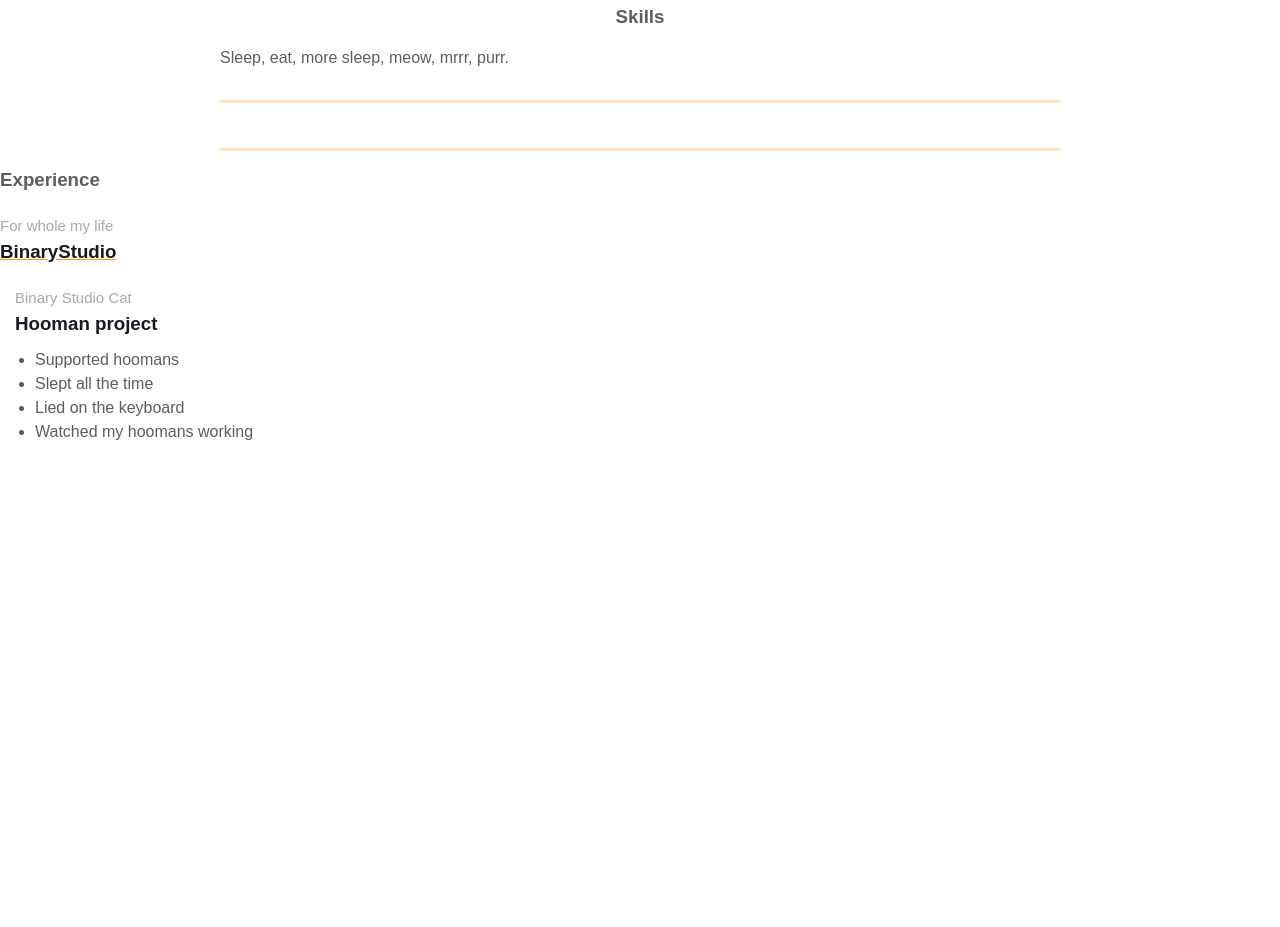
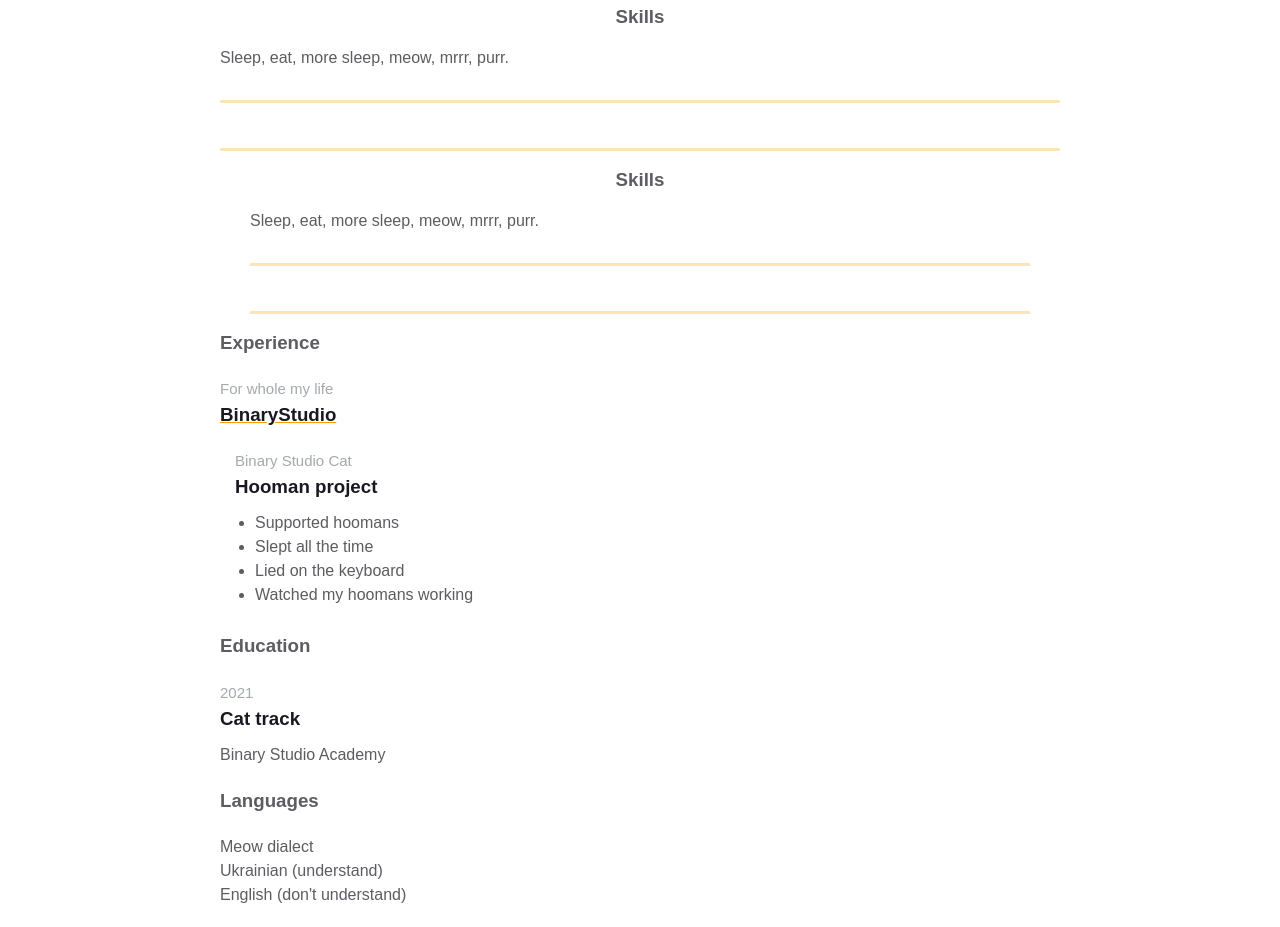
Before and after one commit to Innuska23/homepage, a plain HTML site: page index.html in a window 1280 px wide. Shown: the part 448-1375 px from the top of the page. Before the commit the page ends 917 px from the top, so only its background shows below. Drawn offline with Linux system fonts and the light colour scheme.

Commit message:
Add Additional info

```diff
--- a/index.html
+++ b/index.html
@@ -99,16 +99,38 @@
             <div class="additional-info fv"></div>
           </div>
         </div>
+        <div class="container">
+          <div class="resume__block">
+            <div class="skills">
+              <h3 class="skills__header">Skills</h3>
+              <p class="skills__text">
+                Sleep, eat, more sleep, meow, mrrr, purr.
+              </p>
+            </div>
+          </div>
+        </div>
+        <div class="container">
+          <div class="resume__block">
+            <div class="main-info fh">
+              <div class="experiences"></div>
+
+              <div class="additional-info fv"></div>
+            </div>
+          </div>
         </div>
         <h3 class="experiences__header">Experience</h3>
         <div class="experiences__company">
           <div class="experiences__company-header">
-      <span class="experiences__company-header-durability">For whole my life</span>
+            <span class="experiences__company-header-durability"
+              >For whole my life</span
+            >
             <h3 class="experiences__company-header-name">BinaryStudio</h3>
           </div>
 
           <div class="experiences__company-project">
-      <span class="experiences__company-project-role">Binary Studio Cat</span>
+            <span class="experiences__company-project-role"
+              >Binary Studio Cat</span
+            >
             <h3 class="experiences__company-project-name">Hooman project</h3>
             <ul class="experiences__company-project-responsibilities">
               <li>Supported hoomans</li>
@@ -118,6 +140,33 @@
             </ul>
           </div>
         </div>
+        <div class="additional-info fv">
+          <div class="additional-info__education">
+            <h3 class="additional-info__education-header">Education</h3>
+            <div class="additional-info__education-university">
+              <span class="additional-info__education-university-durability"
+                >2021</span
+              >
+              <h3 class="additional-info__education-university-speciality">
+                Cat track
+              </h3>
+              <p class="additional-info__education-university-name">
+                Binary Studio Academy
+              </p>
+            </div>
+          </div>
+
+          <div class="additional-info__languages">
+            <h3 class="additional-info__languages-header">Languages</h3>
+            <p class="additional-info__languages-item">Meow dialect</p>
+            <p class="additional-info__languages-item">
+              Ukrainian (understand)
+            </p>
+            <p class="additional-info__languages-item">
+              English (don't understand)
+            </p>
+          </div>
+        </div>
       </div>
     </main>
   </body>
```
Lines whose indentation alone changed are shown as unchanged.
